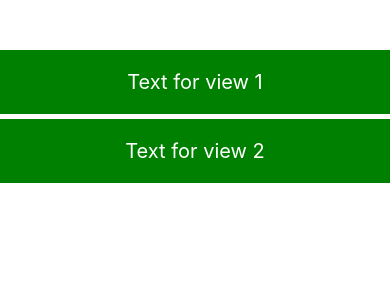
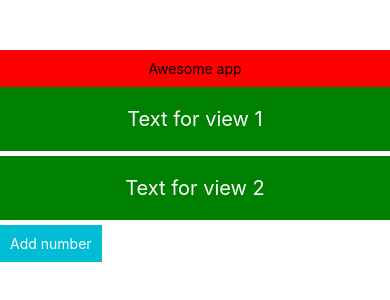
Before and after one commit to kaushalchaudhary/01_udemy_myapp, a React Native app: screen / in a window 390 px wide. Shown: the top 300 px of the page. Built offline with nearby package versions, Linux system fonts and the light colour scheme.

Commit message:
components and state

```diff
--- a/App.js
+++ b/App.js
@@ -1,14 +1,33 @@
-import React,{Component} from 'react';
+import React,{ useState, useEffect } from 'react';
 import { Text, View, StyleSheet } from 'react-native';
 
+import Nav from './src/nav';
+import Generate from './src/generate';
+
 const App = () => {
+  const [hello, setHello] = useState(true);
+
+  useEffect(()=>{
+    // setTimeout(()=>{
+    //   setHello(false)
+    // },2000)
+  },[])
+
   return(
     <View style={styles.mainView}>
+      <Nav nameOfApp="Awesome app"/>
       <View style={styles.basicview}>
         <Text style={styles.basicText}>Text for view 1</Text>
       </View>
       <View style={styles.basicview}>
         <Text style={styles.basicText}>Text for view 2</Text>
+      </View>
+      {/* { hello ?
+        <Text>Hello everybody</Text>
+        :null
+      } */}
+      <View>
+        <Generate/>
       </View>
     </View>
   )
--- /dev/null
+++ b/src/generate.js
@@ -0,0 +1,19 @@
+import React from 'react';
+import { Text, View, StyleSheet } from 'react-native';
+
+const Generate = (props) => (
+    <View style={styles.generate}>
+        <Text style={{color:'#fff'}}>Add number</Text>
+    </View>
+)
+
+const styles = StyleSheet.create({
+    generate:{
+        backgroundColor:'#00BCD4',
+        alignItems:'center',
+        padding:10,
+        width:'100%'
+    }
+})
+
+export default Generate;
--- /dev/null
+++ b/src/nav.js
@@ -0,0 +1,20 @@
+import React from 'react';
+import { Text, View, StyleSheet } from 'react-native';
+
+
+const Nav = ({nameOfApp}) => (
+    <View style={styles.nav}>
+        <Text>{nameOfApp}</Text>
+    </View>
+)
+
+const styles = StyleSheet.create({
+    nav:{
+        backgroundColor:'red',
+        alignItems:'center',
+        padding:10,
+        width:'100%'
+    }
+})
+
+export default Nav;
```
